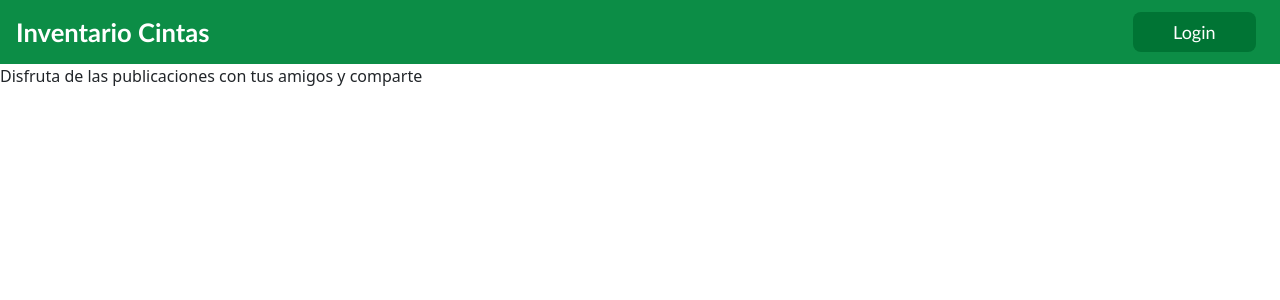
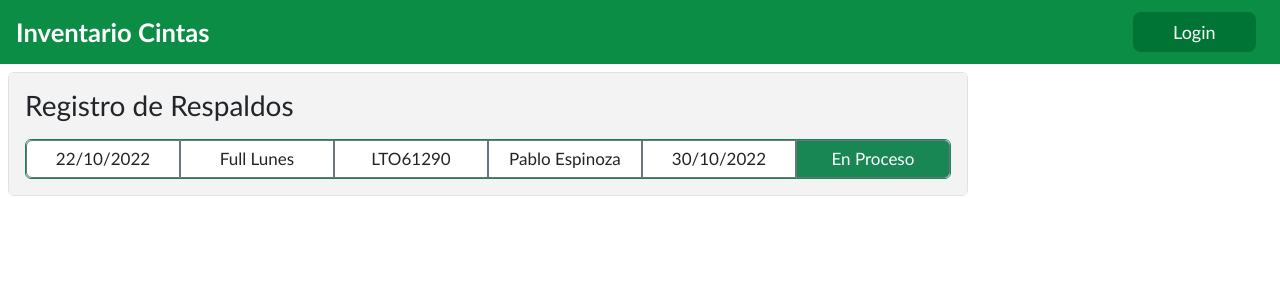
Before and after one commit to pabloaesp/registro_cintas, an Angular app in the folder client/: page / in a window 1280 px wide. Shown: the top 300 px of the page. Built offline with nearby package versions, Linux system fonts and the light colour scheme.

Commit message:
Boceto registro html listo

```diff
--- a/client/src/app/app.component.ts
+++ b/client/src/app/app.component.ts
@@ -34,7 +34,7 @@ export class AppComponent  {
   logout(){
     localStorage.clear();
     this.identity = null;
-    this._router.navigate(['/']);
+    this._router.navigate(['/login']);
   }
 
 }
--- a/client/src/app/components/home/home.component.html
+++ b/client/src/app/components/home/home.component.html
@@ -1,2 +1,20 @@
+<div class="d-flex col-9 m-2 border rounded">
 
-        <p>Disfruta de las publicaciones con tus amigos y comparte</p>
+    <div id="backup_reg_cont" class="d-flex flex-column w-100 p-3">
+
+        <div class="d-flex flex-row mb-2">
+            <h3>Registro de Respaldos</h3>
+        </div>
+
+        <div id="backup_reg" class="d-flex flex-row rounded border border-success">
+            <div class="d-flex col-2 border border-secondary rounded-start justify-content-center align-items-center">22/10/2022</div>
+            <div class="d-flex col-2 border border-secondary justify-content-center align-items-center">Full Lunes</div>
+            <div class="d-flex col-2 border border-secondary justify-content-center align-items-center">LTO61290</div>
+            <div class="d-flex col-2 border border-secondary justify-content-center align-items-center">Pablo Espinoza</div>
+            <div class="d-flex col-2 border border-secondary justify-content-center align-items-center">30/10/2022</div>
+            <div class="d-flex col-2 border border-secondary rounded-end justify-content-center align-items-center bg-success">En Proceso</div>
+        </div>
+
+    </div>
+
+</div>
--- a/client/src/styles.sass
+++ b/client/src/styles.sass
@@ -1,3 +1,6 @@
+*
+    font-family: Calibri
+
 #nav-bar
     font-family: Calibri
     font-size: 18px
@@ -27,7 +30,7 @@
     &:hover
         background-color: #098036
         border: 1px solid #096832
-
+        cursor: pointer
 
 
 #link_login
@@ -35,6 +38,7 @@
     color: white
     &:hover
         color: #e7e7e7 !important
+        cursor: pointer
 
 
 #div-login
@@ -51,3 +55,17 @@
     height: 70px
     text-align: center
     line-height: 35px
+
+
+
+#backup_reg_cont
+    background-color: #f3f3f3
+
+
+#backup_reg
+    height: 40px
+    font-size: 17px
+    background-color: white
+
+.bg-success
+    color: white
```
Also changed, not shown: client/src/app/app.component.html (+1 -6 lines), client/src/app/services/home.services.ts (added, +28 -0 lines), 1 other file (tests, documents, lock files or other folders).
